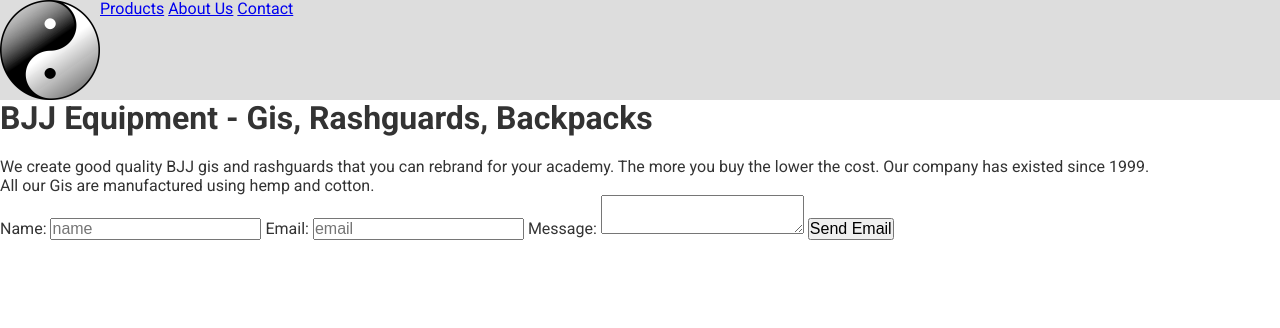
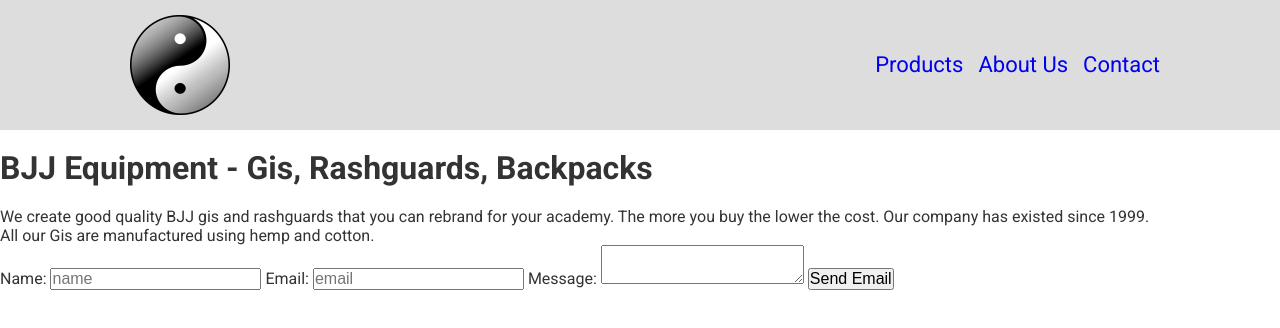
Before and after one commit to guselsky/fcc-landing-page, a website: page app/index.html in a window 1280 px wide. Drawn offline with Linux system fonts and the light colour scheme; some packages are replaced by stand-ins of ours; a script that the page names is missing.

Commit message:
feat: create a desktop header

```diff
--- a/app/assets/styles/modules/_header.scss
+++ b/app/assets/styles/modules/_header.scss
@@ -5,12 +5,38 @@
     width: 100%;
     top:0;
     display: flex;
+    justify-content: space-around;
+}
+
+#flex-wrapper {
+    width: 1050px;
+    display: flex;
+    align-items: center;
+    justify-content: space-between;
 }
 
 #header-img {
+    padding: 15px;
+}
 
+#nav-bar {
+   padding-right: 5px;
+   ul {
+       display: flex;
+       flex-wrap: nowrap;
+
+       li {
+
+        list-style: none;
+        padding-left: 15px;
+        a {
+               text-decoration: none;
+               font-size: 22px;
+            }
+        }
+    }
 }
 
 #main-heading {
-    margin-top: 100px;
+    margin-top: 150px;
 }
--- a/app/index.html
+++ b/app/index.html
@@ -19,14 +19,16 @@
 	</head>
 	<body>
 		<header id="header">
-			<img src="/assets/images/bjj-equipment-logo.png" alt="BJJ-Logo" id="header-img">
-			<nav id="nav-bar">
-				<ul>
-					<a href="#products" class="nav-link">Products</a>
-					<a href="#about-us" class="nav-link">About Us</a>
-					<a href="#contact" class="nav-link">Contact</a>
-				</ul>
-			</nav>
+			<div id="flex-wrapper">
+				<img src="/assets/images/bjj-equipment-logo.png" alt="BJJ-Logo" id="header-img">
+				<nav id="nav-bar">
+					<ul>
+						<li><a href="#products" class="nav-link">Products</a></li>
+						<li><a href="#about-us" class="nav-link">About Us</a></li>
+						<li><a href="#contact" class="nav-link">Contact</a></li>
+					</ul>
+				</nav>
+			</div>
 		</header>
 
 		<h1 id="main-heading">BJJ Equipment - Gis, Rashguards, Backpacks</h1>
```
Also changed, not shown: app/temp/styles/style.css.
